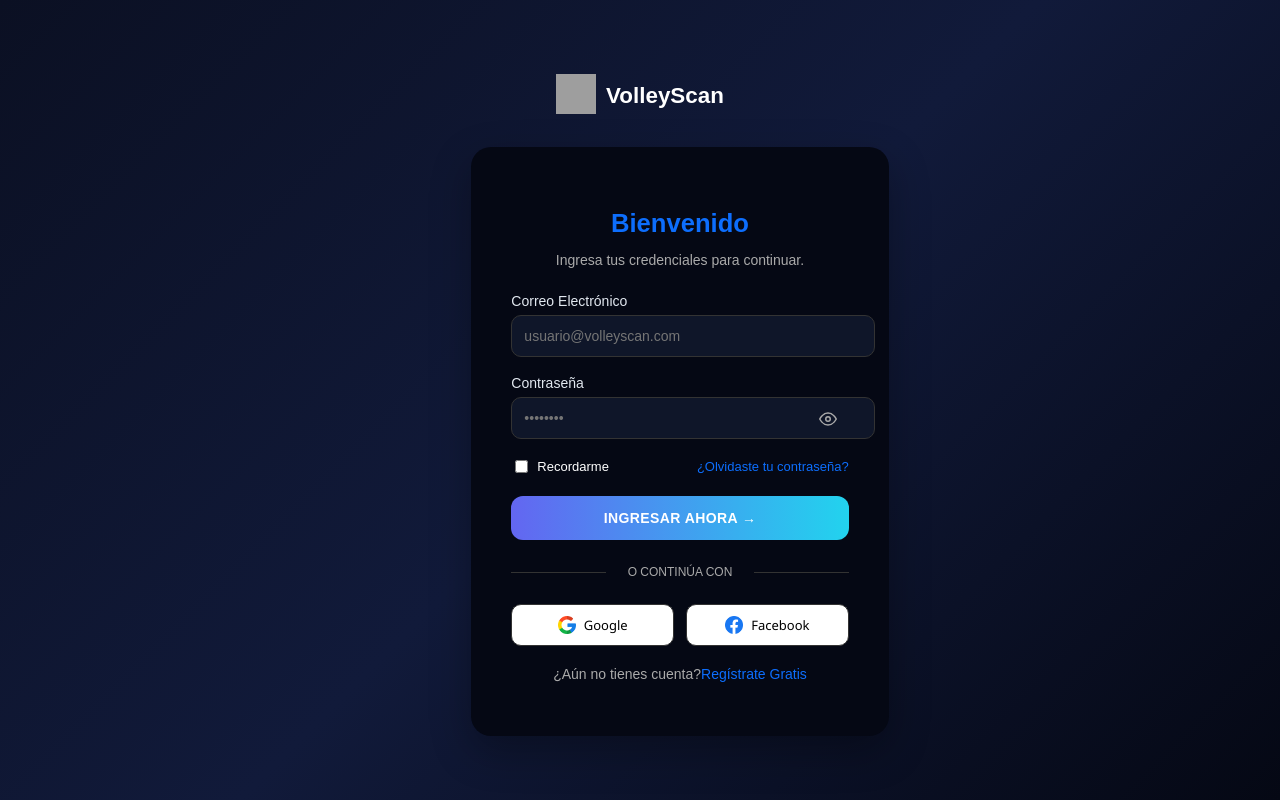
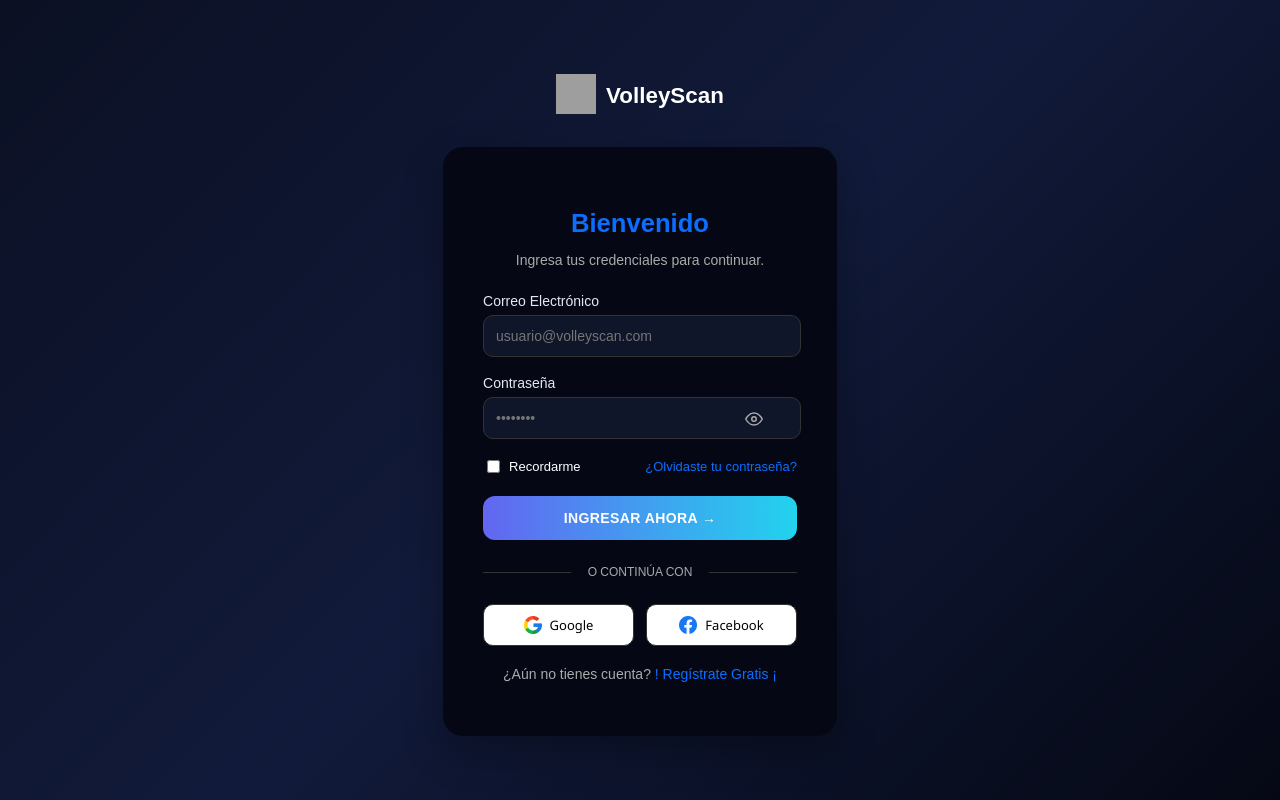
Before and after one commit to Agustin-alexis/VolleyScan_Next, a Next.js app in the folder volleyscan/: page /login in a window 1280 px wide. Built offline with nearby package versions, Linux system fonts and the light colour scheme; grey boxes are pictures that could not be loaded.

Commit message:
se actualiza el Login

```diff
--- a/volleyscan/src/app/login/page.css
+++ b/volleyscan/src/app/login/page.css
@@ -3,7 +3,6 @@
   padding: 0;
 
 }
-
 
 .login-page {
   font-family: 'Poppins', sans-serif;
@@ -52,6 +51,9 @@
 
 /* ── Card ── */
 .login-container {
+  margin: 0;
+  margin-left: -40px;
+  justify-content: center;
   background: #050814;
   padding: 40px;
   border-radius: 20px;
@@ -60,6 +62,9 @@
   box-shadow: 0 15px 40px rgba(0,0,0,.3);
   animation: fadeIn .6s ease-in-out;
 }
+
+
+
 
 .login-container h1 {
   text-align: center;
@@ -80,7 +85,7 @@
   margin-bottom: 18px;
   display: flex;
   flex-direction: column;
-  width: 100%;
+  width: 93%;
 }
 
 .form-group label {
--- a/volleyscan/src/app/login/page.jsx
+++ b/volleyscan/src/app/login/page.jsx
@@ -204,7 +204,7 @@
 
           <footer className="register">
             <p>¿Aún no tienes cuenta?
-               <Link href="/registro">Regístrate Gratis</Link></p>
+                <Link href="/registro"> ! Regístrate Gratis ¡</Link></p>
           </footer>
 
         </section>
--- a/volleyscan/src/app/recuperacion/recuperacio.css
+++ b/volleyscan/src/app/recuperacion/recuperacio.css
@@ -74,6 +74,7 @@
   display: flex;
   flex-direction: column;
   gap: 6px;
+
 }
 
 .form-group label {
@@ -176,7 +177,8 @@
   text-align: center;
   margin-top: 20px;
   font-size: 14px;
-  color: #aaa;
+  color: blue;
+  margin-right: 240px;
 }
 
 .register a {
```
Also changed, not shown: volleyscan/src/app/recuperacion/page.jsx (+4 -10 lines).
